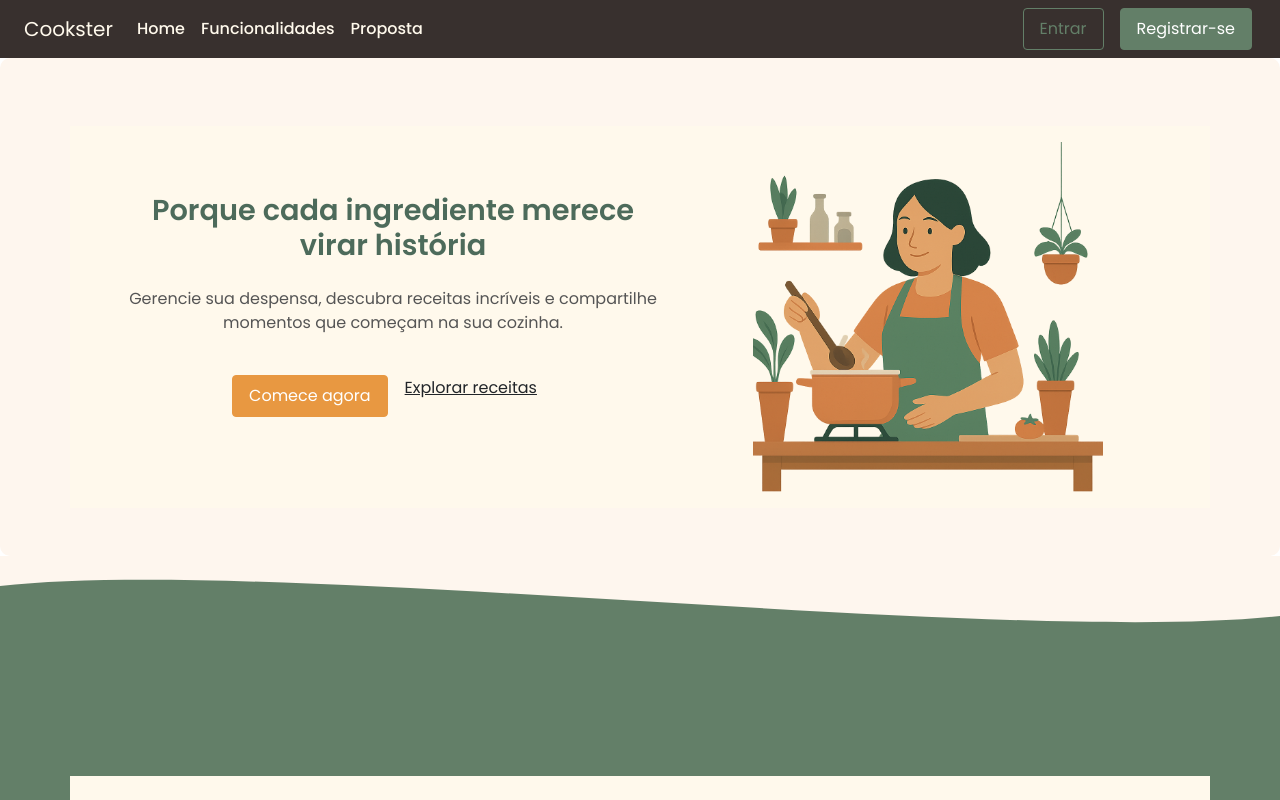
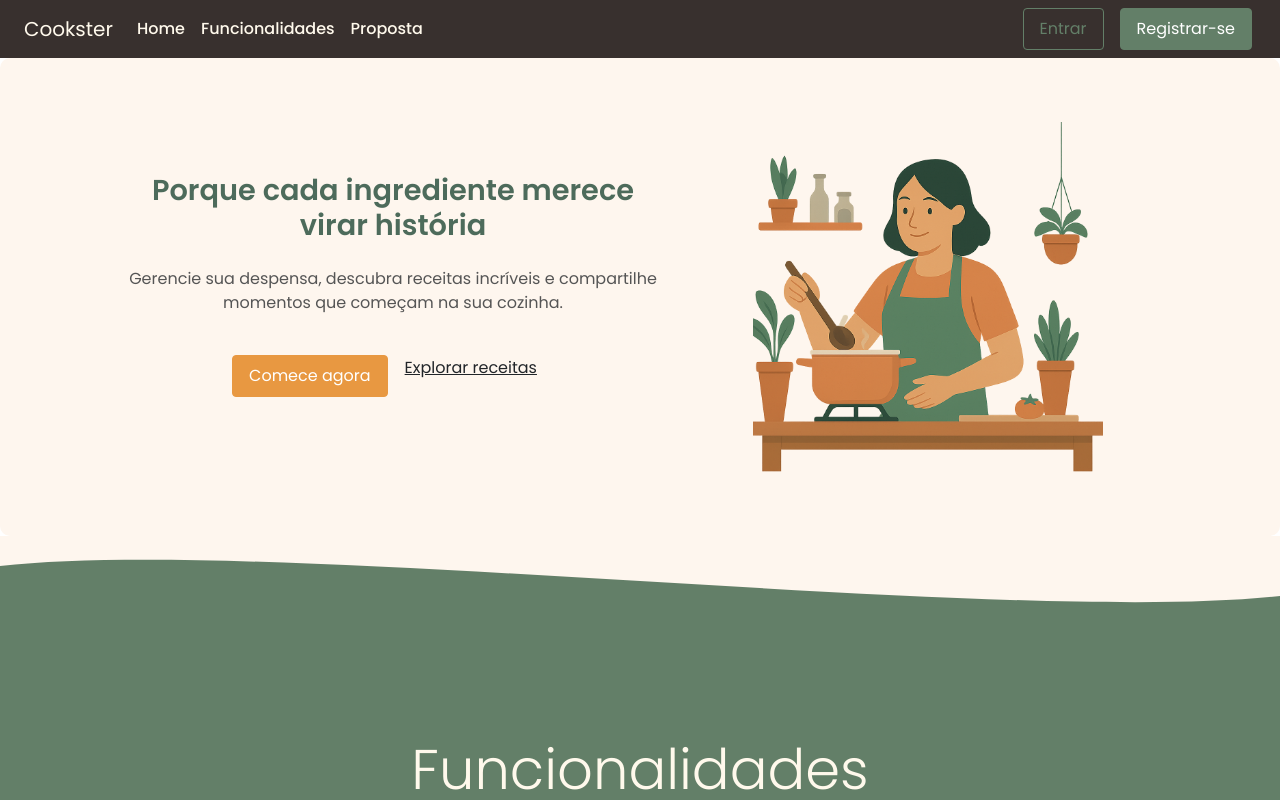
Before and after one commit to Nyfeu/Cookster, a React (Vite) app in the folder front/: page / in a window 1280 px wide. Shown: the top 800 px of the page. Built offline with nearby package versions, Linux system fonts and the light colour scheme.

Commit message:
fix (develop): ajusta conflitos de css

```diff
--- a/front/src/components/EditProfilePage/EditProfilePage.css
+++ b/front/src/components/EditProfilePage/EditProfilePage.css
@@ -1,4 +1,4 @@
-.container {
+.edit-page .container {
     padding: 20px;
     background: var(--background-color);
     margin-top: 20px;
--- a/front/src/components/EditProfilePage/EditProfilePage.jsx
+++ b/front/src/components/EditProfilePage/EditProfilePage.jsx
@@ -136,6 +136,8 @@ const EditProfilePage = () => {
 
 
     return (
+        <div className="edit-page">
+
         <div className="container light-style flex-grow-1 container-p-y">
             <h4 className="font-weight-bold py-3 mb-4">
                 Account settings
@@ -209,6 +211,7 @@ const EditProfilePage = () => {
                 <button type="button" className="btn btn-default" onClick={cancel}>Cancel</button>
             </div>
         </div>
+        </div>
     )
 }
 
```
